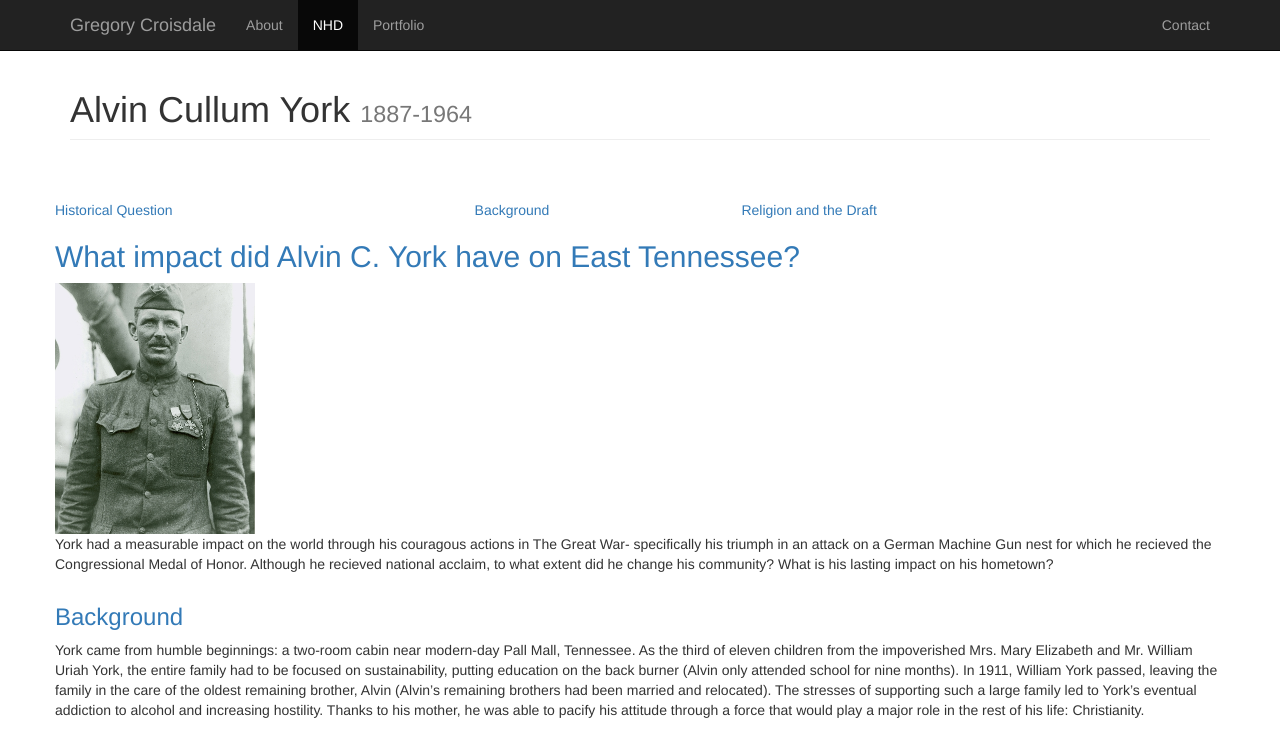
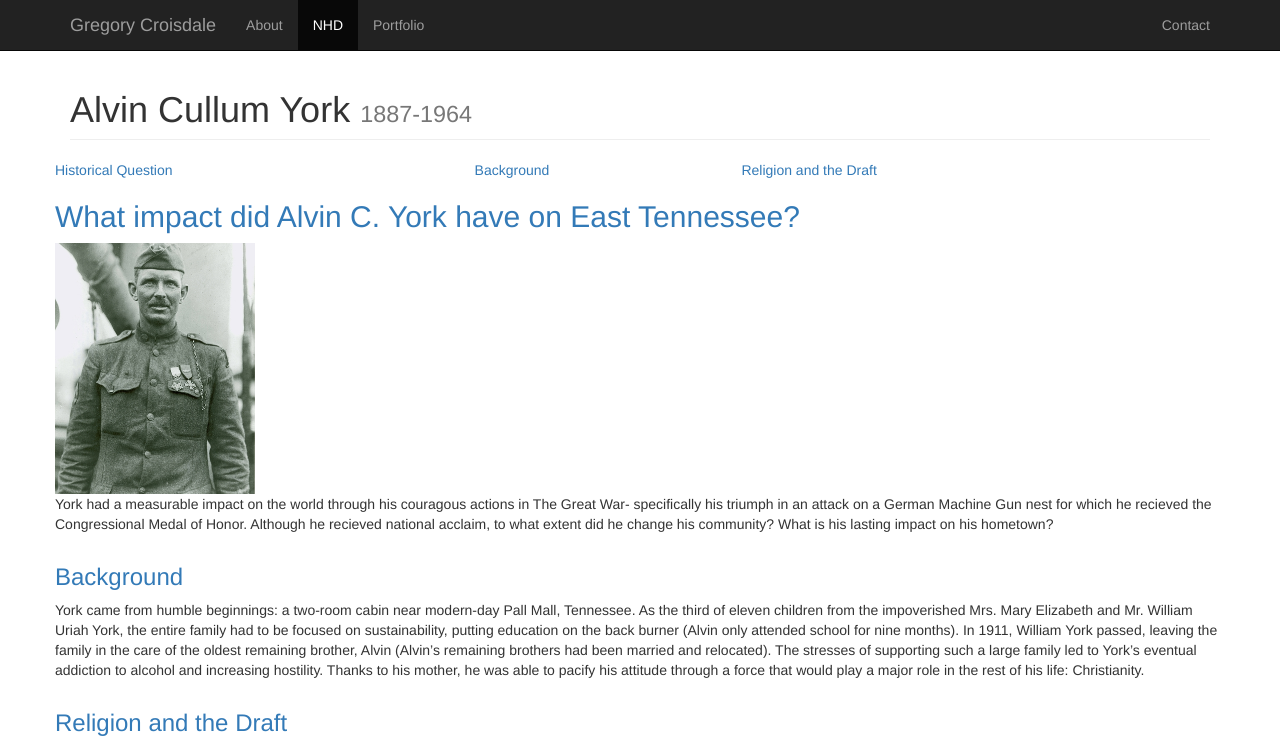
Before and after one commit to awde123/gregc.us, a plain HTML site: page nhd.html in a window 1280 px wide. Shown: the top 744 px of the page. Drawn offline with Linux system fonts and the light colour scheme.

Commit message:
update to NHD again again again again again again (w/ betterer navigation) again again ahhhhhhh

```diff
--- a/nhd.html
+++ b/nhd.html
@@ -73,11 +73,11 @@
         <div class="row">
           <table width="100%">
         <tr>
-          <center><br class="text-center">
+          <center><div class="text-center">
           <td><a href="#q">Historical Question</a></td>
           <td><a href="#bg">Background</a></td>
           <td><a href="#bg">Religion and the Draft</a></td>
-        </br>
+        </div>
         </center>
         </tr>
       </table>
```
